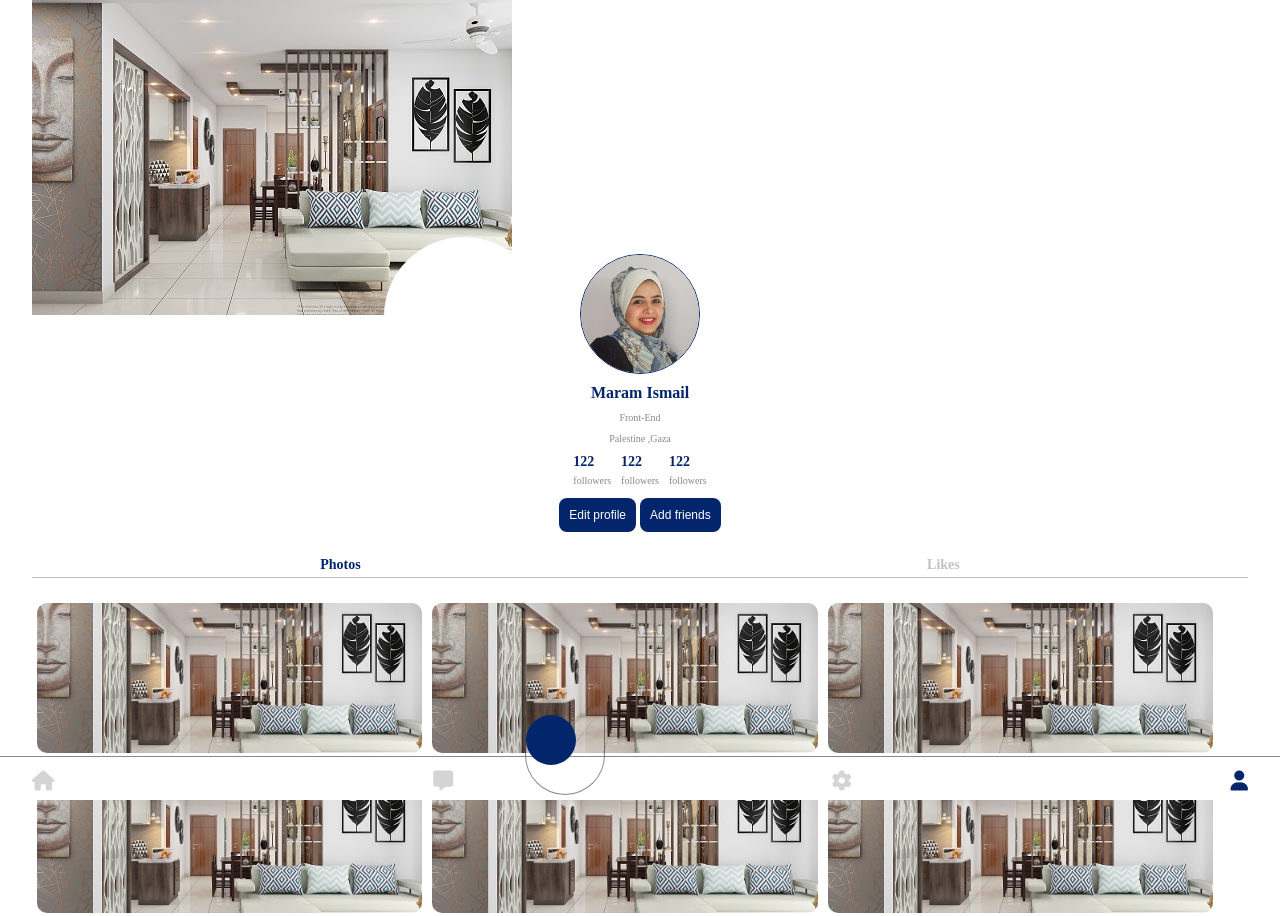
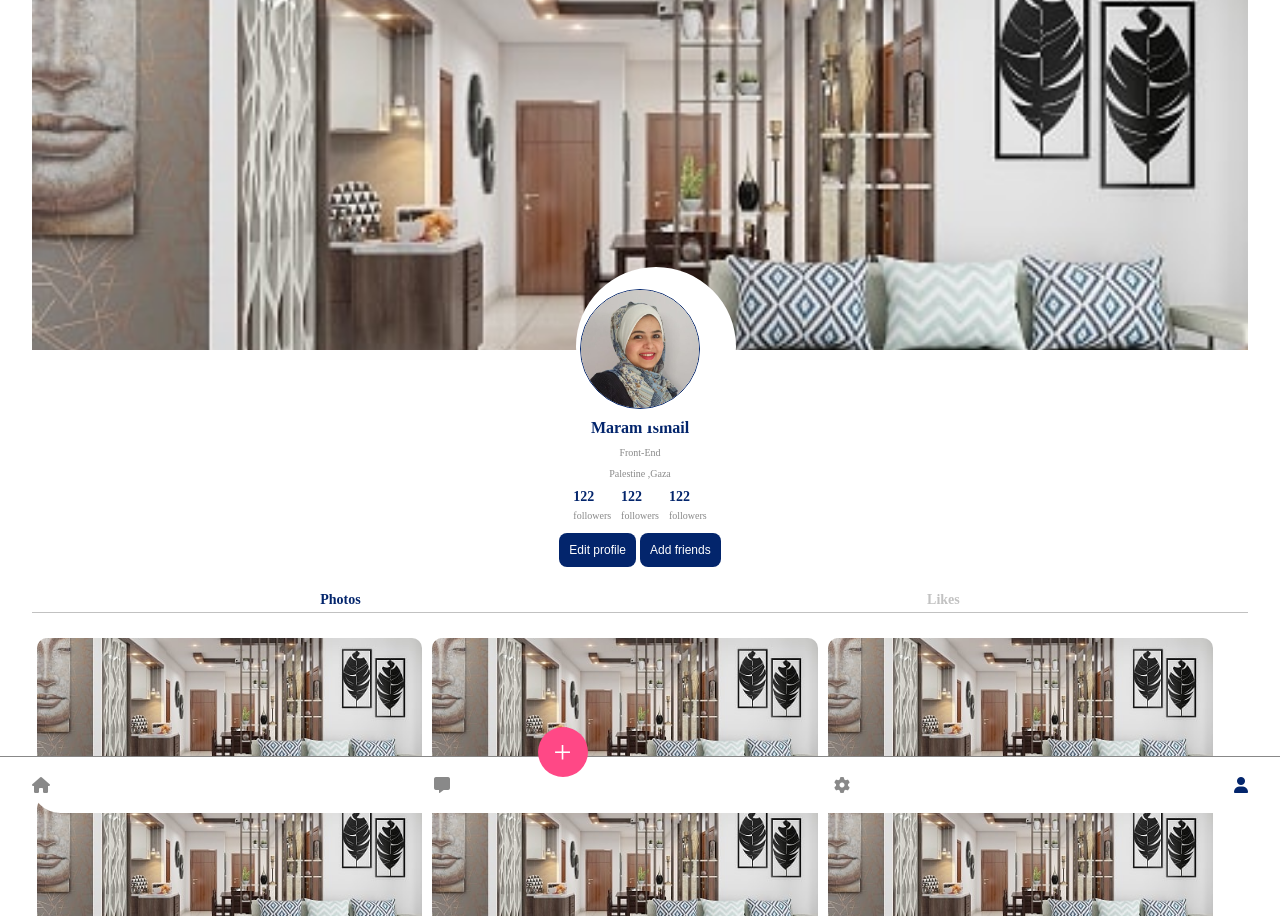
Before and after one commit to MaramMs/mobile-profile, a plain HTML site: page index.html in a window 1280 px wide. Shown: the top 916 px of the page. Drawn offline with Linux system fonts and the light colour scheme.

Commit message:
edit some style

```diff
--- a/index.html
+++ b/index.html
@@ -10,38 +10,32 @@
     <title>Profile</title>
 </head>
 <body>
-    <nav>
-      <div class="container">
-      <div class="nav-icons">
-        <div class="circle-nav">
-            <div class="circle-nav-icon">
+<nav>
+<div class="container">
 
-            </div>
-        </div>
-        <span>
-            <i class="fa-solid fa-house"></i>
-        </span>
-        <span>
-            <i class="fa-solid fa-message"></i>
+    <div class='menuToggle'></div>
 
-        </span>
-        <span>
-            <i class="fa-solid fa-gear"></i>
-        </span>
 
-        <span class="active">
+    <div class='menu'>
 
-            <i class="fa-solid fa-user"></i>
-        </span>
-      </div>
-      </div>
+        <i class="fa-solid fa-house"></i>
+        <i class="fa-solid fa-message"></i>
+        <i class="fa-solid fa-gear"></i>
+        <i class="fa-solid fa-user active"></i>
 
-    </nav>
+
+
+    </div>
+</div>
+
+
+   </nav>
+
     <main>
       <div class="profile">
         <div class="container">
+            <img src="/images/bg-profile.jpg" class="img-cover"/>
             <div class="circle"></div>
-            <img src="/images/bg-profile.jpg"/>
             <div class="profile-info">
 
                 <img src="./images/g3S-swiO_400x400.jpg" alt="" class="profile-img">
--- a/style/style.css
+++ b/style/style.css
@@ -21,6 +21,9 @@ nav{
     background-color: #fff;
 
 }
+nav .container{
+    position: relative;
+}
 
 .circle-nav{
     position: absolute;
@@ -41,6 +44,7 @@ nav{
 
 }
 
+
 .circle-nav-icon{
     width: 50px;
     height: 50px;
@@ -55,6 +59,7 @@ nav{
     font-size: 36px;
     font-weight: 600;
 }
+
 
 .nav-icons span i {
     color: #33333336;
@@ -79,24 +84,38 @@ nav{
    position: relative;
    margin-top: -65px;
 }
+.img-cover{
+    width: 100%;
+    height: 350px;
+    object-fit: cover;
+    position: relative;
+}
 .circle{
     height: 159px;
     width: 160px;
     border-radius: 164%;
-    /* background-color: red; */
     position: absolute;
     bottom: top;
-    top: 22%;
+    top: 24%;
     left: 30%;
-    /* background: transparent; */
     background: #fff;
+    z-index: 10;
+
+
 
 }
+@media (min-width:575px) {
+    .circle{
+        left: 45%;
+    }
+}
+
 .profile-img{
   border-radius: 50%;
   width: 120px;
   height: 120px;
-  border: 1px solid  #03256C;;
+  border: 1px solid  #03256C;
+  z-index: 20;
 }
 
 .profile-name{
@@ -174,3 +193,46 @@ padding: 5px;
     height: 150px;
     object-fit: cover;
 }
+
+
+
+
+  .menuToggle{
+    width:50px;
+    height:50px;
+    background:#ff4886;
+    border-radius:50%;
+    display:flex;
+      justify-content:center;
+    align-items:center;
+    z-index:10;
+  transform: translateY(-30px);
+  left: 42%;
+  position: absolute;
+  }
+
+  .menuToggle::before{
+    content:'+';
+      position:absolute;
+    color:#fff;
+    font-size:2rem;
+    transition:1.5s;
+
+  }
+
+  .menu {
+    background: #fff;
+    border-radius: 70px;
+    display: flex;
+    padding: 20px 0px;
+    justify-content: space-between;
+    align-items: center;
+  }
+
+  .menu i{
+    color: #33333394;
+  }
+
+  .menu i.active{
+    color: #03256C;
+  }
```
